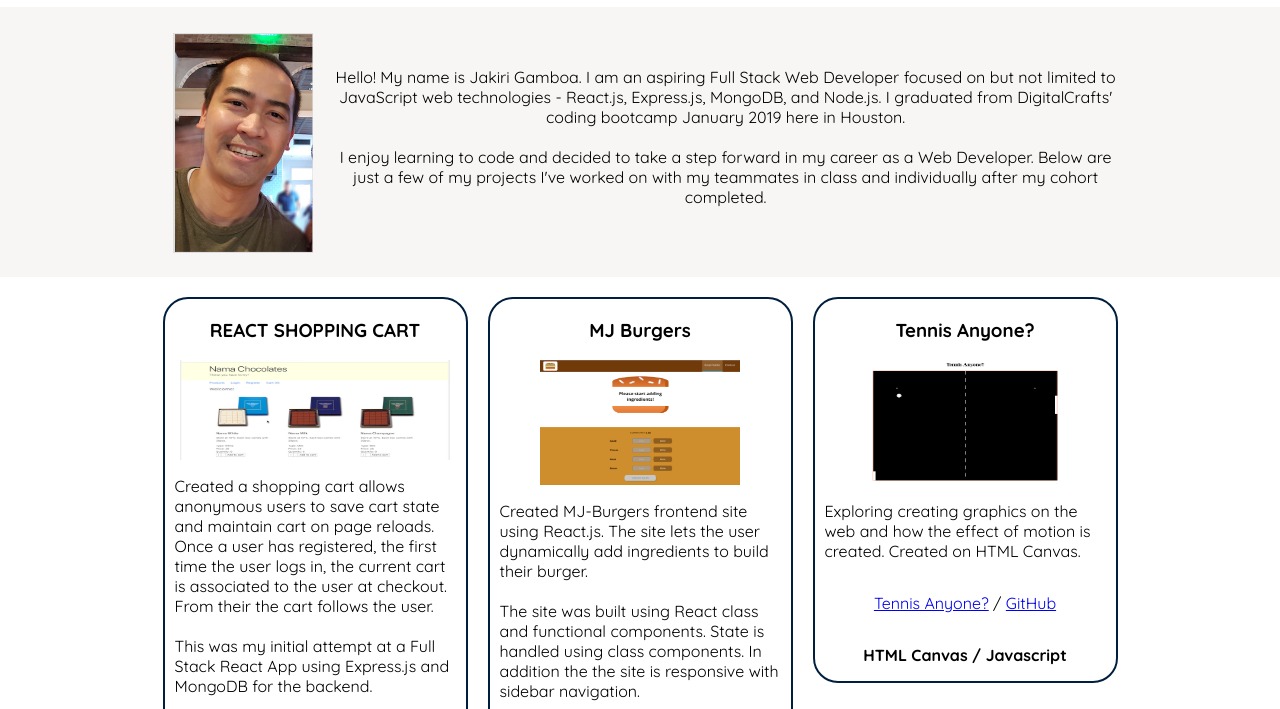
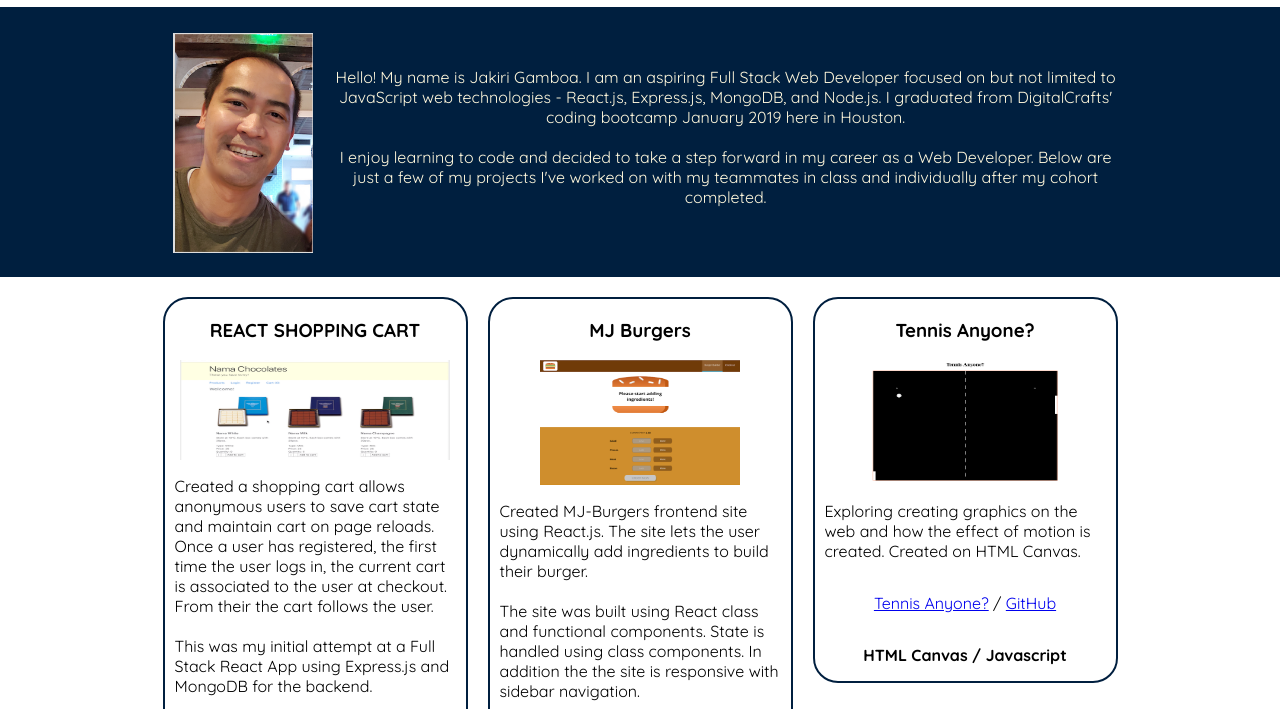
Before and after one commit to jg00/portfolio-jg, a website: page index.html in a window 1280 px wide. Shown: the part 43-752 px from the top of the page. Drawn offline with Linux system fonts and the light colour scheme.

Commit message:
Added Grand Hotel CSS Project and background colors.

```diff
--- a/style.css
+++ b/style.css
@@ -21,6 +21,7 @@ img {
 /* Spacing for content all ar0und */
 .class-content-attributes {
   padding: 10px;
+  color: cornsilk;
 }
 
 /* Spacing for content left and right */
@@ -69,8 +70,10 @@ img {
 }
 #header {
   /* border: 1px solid lightgrey; */
-  background-color: #f7f6f4;
+  /* background-color: #f7f6f4; */
+  background-color: #001f3f;
   padding: 10px 0 20px 0;
+  /* color: cornsilk; */
 }
 #main {
   /* border: 1px solid lightgrey; */
@@ -94,11 +97,14 @@ img {
   z-index: 1000;
   width: 100%;
   opacity: 0.9;
+  left: 0;
+  top: 0;
 }
 
 #nav .rowitems {
   display: flex;
   /* justify-content: center; */
+  /* background-color: white; */
 }
 
 #nav .h2-padding {
@@ -125,7 +131,8 @@ img {
 #header #item-h1 {
   /* flex: 4 1 0%; */
   flex-grow: 1;
-  background-color: #f7f6f4;
+  /* background-color: #f7f6f4; */
+  background-color: #001f3f;
   padding: 0 0 0 0;
 
   color: white;
@@ -140,7 +147,8 @@ img {
   display: flex;
   flex-direction: column;
   flex: 3 1 80%;
-  background-color: #f7f6f4;
+  /* background-color: #f7f6f4; */
+  background-color: #001f3f;
   /* padding: 10px; */
   /* flex-grow: 3; */
   /* flex-shrink: 1;  */
```
